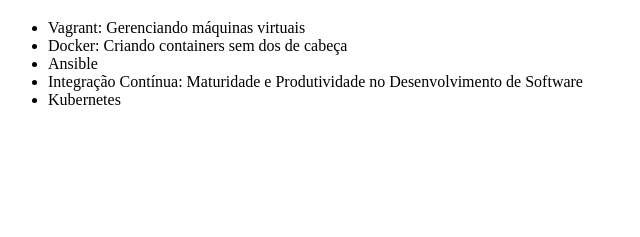
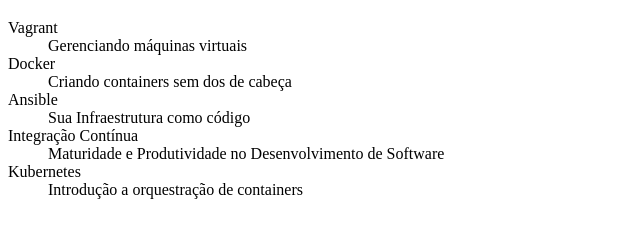
Before and after one commit to sormane/alura-git, a plain HTML site: page index.html in a window 1280 px wide. Shown: the part 61-298 px from the top of the page, without its empty margins (0-640 px from the left). Drawn offline with Linux system fonts and the light colour scheme.

Commit message:
Trocando ul por dl e separando os títulos
Atualizando ul para dl

Seprando os títulos

```diff
--- a/index.html
+++ b/index.html
@@ -9,12 +9,17 @@
 <body>
     <h1>Cursos de DevOps</h1>
 
-    <ul>
-        <li>Vagrant: Gerenciando máquinas virtuais</li>
-        <li>Docker: Criando containers sem dos de cabeça</li>
-        <li>Ansible</li>
-        <li>Integração Contínua: Maturidade e Produtividade no Desenvolvimento de Software</li>
-        <li>Kubernetes</li>
-    </ul>
+    <dl>
+        <dt>Vagrant</dt>
+        <dd>Gerenciando máquinas virtuais</dd>
+        <dt>Docker</dt>
+        <dd>Criando containers sem dos de cabeça</dd>
+        <dt>Ansible</dt>
+        <dd>Sua Infraestrutura como código</dd>
+        <dt>Integração Contínua</dt>
+        <dd>Maturidade e Produtividade no Desenvolvimento de Software</dd>
+        <dt>Kubernetes</dt>
+        <dd>Introdução a orquestração de containers</dd>
+    </dl>
 </body>
 </html>
```
